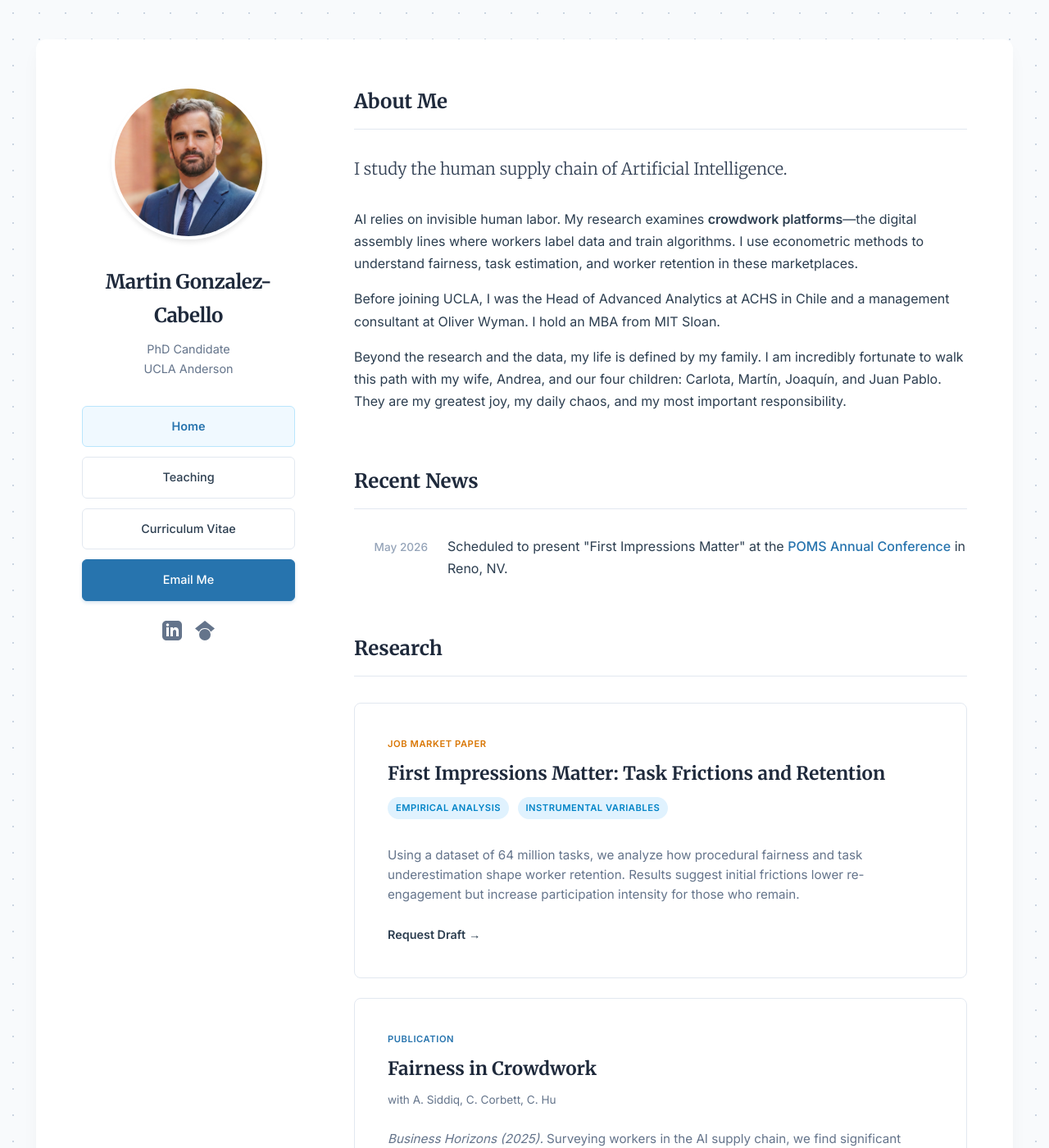
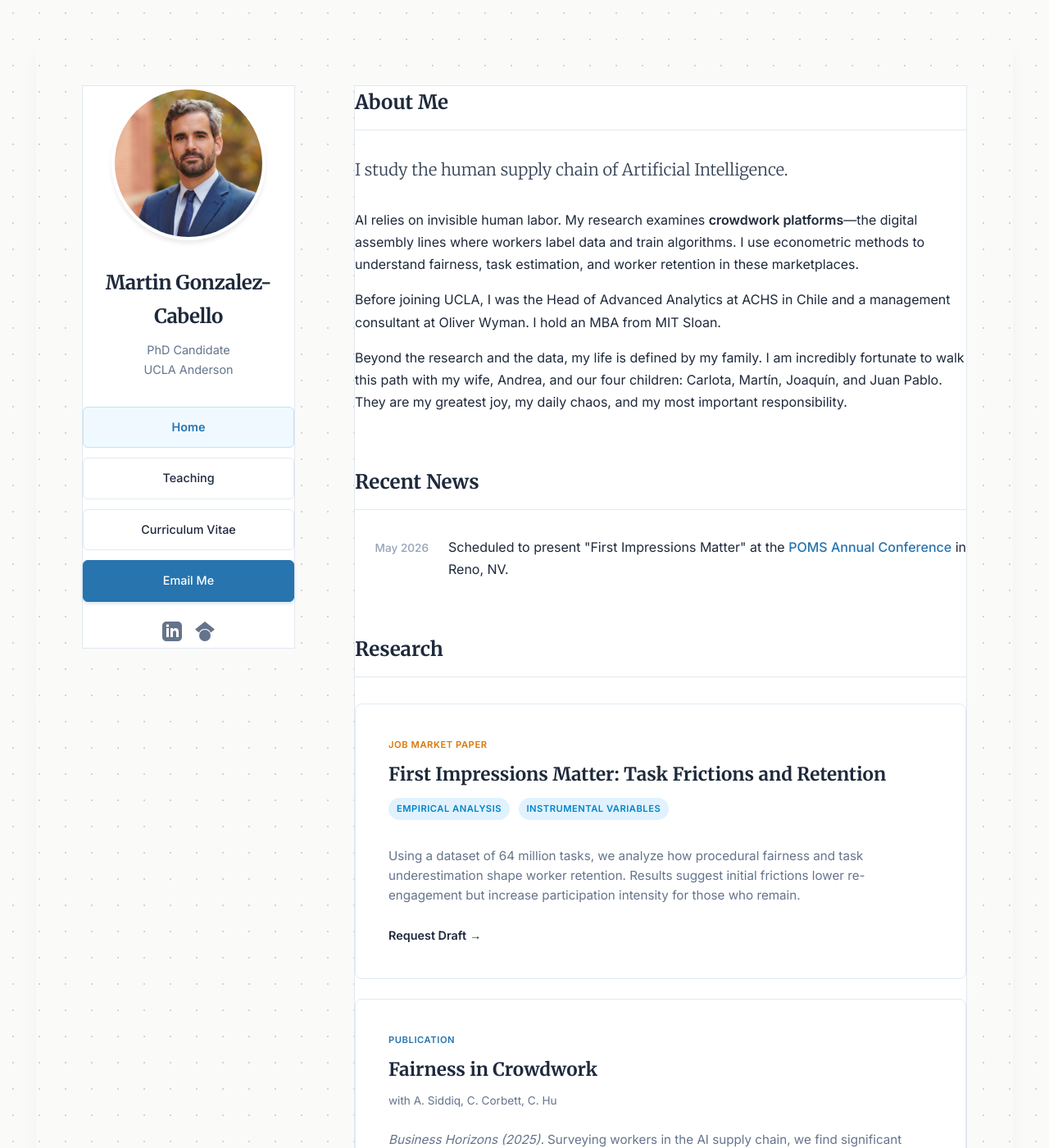
Before and after one commit to martins73/research-site, a Jekyll site: the page built from index.html, in a window 1280 px wide and 1400 px high. Shown: the whole window at 82% size. Built offline with Jekyll 4.4.1, drawn with Linux system fonts in a browser that asks for light colours.

Commit message:
Revise Open Graph image and style definitions
Updated Open Graph image and adjusted styles for a cleaner academic look.

```diff
--- a/_layouts/default.html
+++ b/_layouts/default.html
@@ -9,10 +9,10 @@
     <meta property="og:url" content="https://martin.gonzalezcabello.com{{ page.url }}">
     <meta property="og:site_name" content="Martin Gonzalez Cabello">
 
-    <meta property="og:image" content="https://martin.gonzalezcabello.com/card-v2.jpg">
+    <meta property="og:image" content="https://martin.gonzalezcabello.com/social-vcard.jpg">
     <meta property="og:image:type" content="image/jpeg">
-    <meta property="og:image:width" content="1200">
-    <meta property="og:image:height" content="630">
+    <meta property="og:image:width" content="2292">
+    <meta property="og:image:height" content="1200">
 
     <meta property="og:type" content="website">
     <meta name="twitter:card" content="summary_large_image">
@@ -25,14 +25,21 @@
     <link href="https://fonts.googleapis.com/css2?family=Inter:wght@300;400;500;600&family=Merriweather:ital,wght@0,300;0,400;0,700;1,300&display=swap" rel="stylesheet">
 
     <style>
-        /* DESIGN SYSTEM */
+        /* DESIGN SYSTEM: Clean Academic Paper */
         :root {
-            --bg: #ffffff;
-            --text-main: #2c3e50;
-            --text-light: #64748b; /* Slightly cooler grey for modern feel */
+            /* 1. The "Paper" Palette */
+            --bg-body: #FAFAF9;    /* Stone-50: A warm, premium off-white */
+            --bg-card: #ffffff;    /* Pure white for the text areas */
+
+            /* 2. Text Colors */
+            --text-main: #1e293b;  /* Slate-800: Softer than pure black */
+            --text-light: #64748b; /* Slate-500: For meta info */
+
+            /* 3. The UCLA Accent */
             --accent: #2774AE;     /* UCLA Blue */
             --accent-hover: #1e5f8e;
-            --border: #e2e8f0;     /* Lighter, cleaner border */
+
+            --border: #e2e8f0;     /* Light grey border */
         }
 
         /* 1. GLOBAL STYLES & BACKGROUND */
@@ -41,11 +48,14 @@
             color: var(--text-main);
             line-height: 1.7;
             margin: 0; padding: 0;
-            background-color: #f8fafc; /* Slate-50: A very light cool grey */
 
-            /* SUBTLE NETWORK PATTERN */
-            background-image: radial-gradient(#cbd5e1 1px, transparent 1px);
-            background-size: 32px 32px; /* Creates a clean, engineered grid texture */
+            /* The "Paper" Background */
+            background-color: var(--bg-body);
+
+            /* Optional: Very faint grain texture (like real paper) */
+            /* If you don't like texture, you can remove the next two lines */
+            background-image: radial-gradient(#d6d3d1 1px, transparent 1px);
+            background-size: 32px 32px;
 
             min-height: 100vh;
             display: flex;
@@ -71,6 +81,12 @@
         }
 
         /* 2. SIDEBAR */
+        /* ENSURE SIDEBAR & CONTENT ARE WHITE */
+        .sidebar, .content {
+            background-color: var(--bg-card); /* Force White */
+            border: 1px solid var(--border);  /* Subtle border definition */
+            /* ... previous styling like padding/radius remains ... */
+        }
         .sidebar {
             text-align: center;
             position: sticky;
@@ -237,7 +253,13 @@
         }
 
         /* FOOTER */
-        .site-footer { text-align: center; padding: 3rem 0; margin-top: auto; border-top: 1px solid var(--border); background: var(--bg); }
+        .site-footer {
+            text-align: center;
+            padding: 3rem 0;
+            margin-top: auto;
+            border-top: 1px solid #e2e8f0;
+            background: var(--bg-body); /* FIXED: Uses the new 'Paper' color */
+        }
         .credits { font-size: 0.85rem; color: var(--text-light); margin-bottom: 1rem; }
         .amdg { font-size: 0.75rem; color: #cbd5e1; letter-spacing: 2px; font-weight: 600; user-select: none; }
         .amdg:hover { color: var(--accent); transition: color 0.5s ease; cursor: help; }
```
